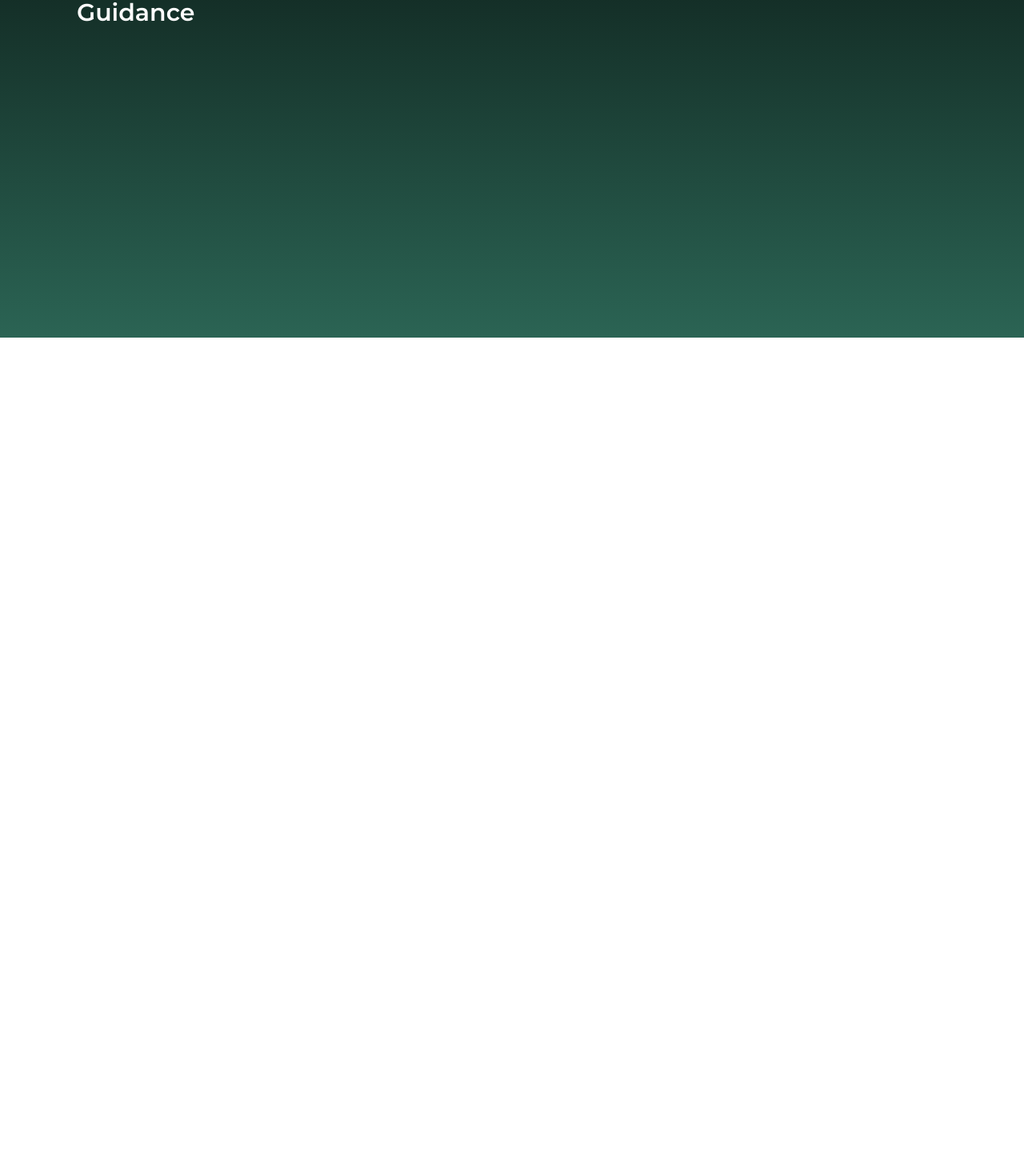
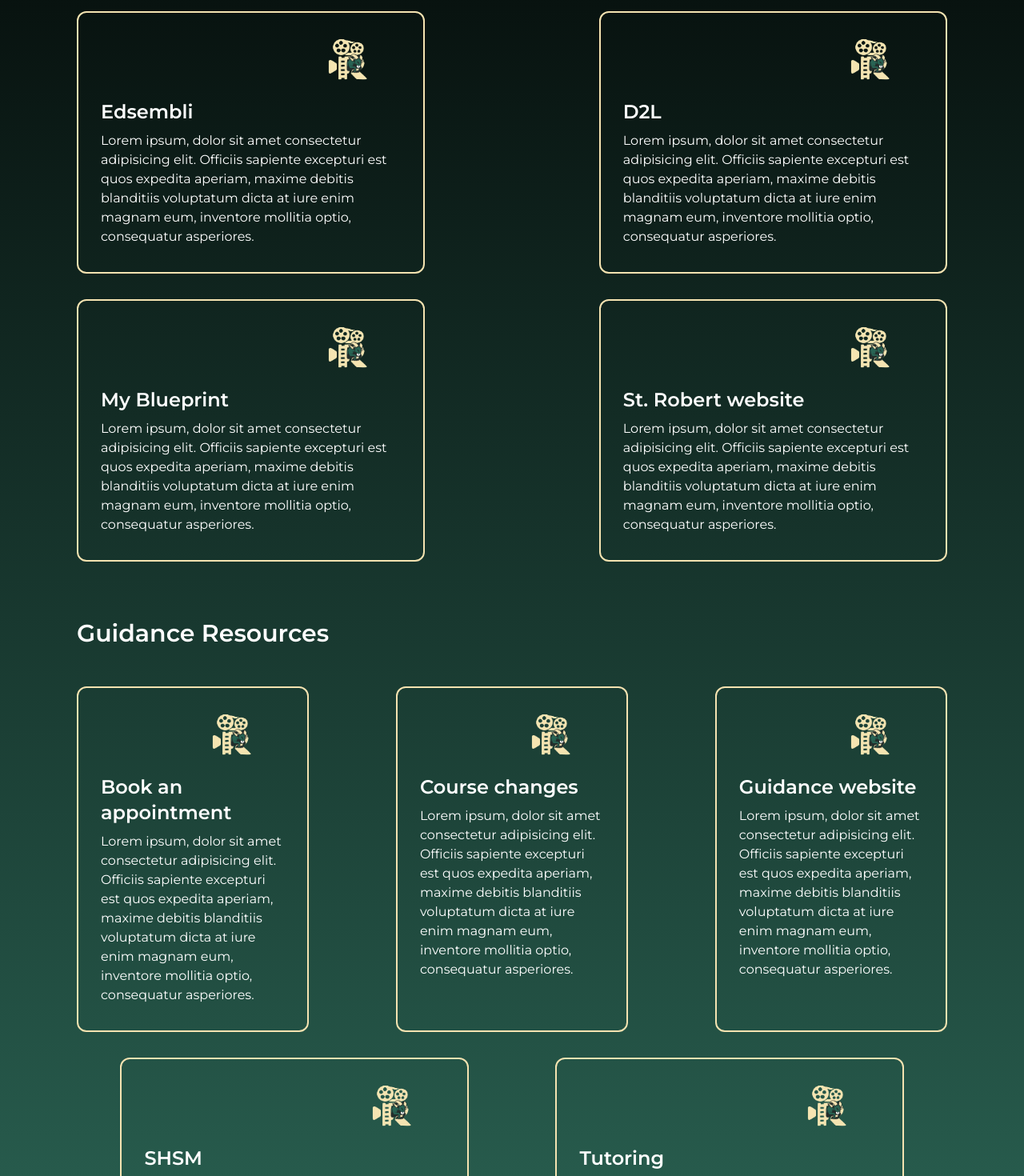
Before and after one commit to Anderson-Lai/rmc-frontend, a React (Vite) app: page /resources in a window 1280 px wide. Shown: the part 378-1848 px from the top of the page at 80% size. Before the commit the page ends 800 px from the top, so only its background shows below. Built offline with nearby package versions, Linux system fonts and the light colour scheme.

Commit message:
resources page

```diff
--- a/src/Components/Card.tsx
+++ b/src/Components/Card.tsx
@@ -11,7 +11,7 @@
         <div className="border-2 border-border-light-yellow hover:shadow-small-white flex flex-col px-7 pt-3 pb-8
             my-4 rounded-xl hover:-translate-y-2 duration-150 delay-100" style={{width: "80%"}}>
             <div className="flex justify-end mx-4">
-                <img src={image} className="max-w-24" />
+                <img src={image} className="max-w-24" alt="image" />
             </div>
             <h4 className="text-2xl font-semibold mb-2">{title}</h4>
             <p>{body}</p>
--- a/src/Components/Layout.tsx
+++ b/src/Components/Layout.tsx
@@ -15,7 +15,7 @@
             <header className="text-text-light-green flex justify-between px-4 py-3 my-5">
                 <Logo logo={logo} />
 
-                <nav className="flex flex-wrap">
+                <nav className="grid md:grid-cols-2 lg:flex">
                     {
                         Object.keys(links).map((key, index) => {
                             return (
--- /dev/null
+++ b/src/Components/PageTitle.tsx
@@ -0,0 +1,9 @@
+
+
+type Props = {
+    title: string
+}
+
+export default function PageTitle(  { title } : Props ) {
+    return <h1 className="font-bold text-6xl text-center">{title}</h1>
+}
--- a/src/Data/ResourcesData.tsx
+++ b/src/Data/ResourcesData.tsx
@@ -0,0 +1,46 @@
+import logo from '../assets/logo.png';
+
+
+const filler = "Lorem ipsum, dolor sit amet consectetur adipisicing elit. Officiis sapiente excepturi est quos expedita aperiam, maxime debitis blanditiis voluptatum dicta at iure enim magnam eum, inventore mollitia optio, consequatur asperiores."
+
+export const generalData = {
+    edsembli: {
+        image: logo,
+        body: filler,
+    },
+    blueprint: {
+        image: logo,
+        body: filler,
+    },
+    d2l: {
+        image: logo,
+        body: filler,
+    },
+    strWebsite: {
+        image: logo,
+        body: filler,
+    },
+}
+
+export const guidanceData = {
+    appointment: {
+        image: logo,
+        body: filler,
+    },
+    courseChange: {
+        image: logo,
+        body: filler,
+    },
+    guidanceWebsite: {
+        image: logo,
+        body: filler,
+    },
+    shsm: {
+        image: logo,
+        body: filler,
+    },
+    tutoring: {
+        image: logo,
+        body: filler,
+    },
+}
--- a/src/Pages/Home.tsx
+++ b/src/Pages/Home.tsx
@@ -21,7 +21,7 @@
 
     return (
         <>
-            <div className="md:mt-20 flex flex-col items-center text-center">
+            <div className="md:mt-12 lg:mt-20 flex flex-col items-center text-center">
                 <h1 className="text-8xl lg:text-9xl font-bold">RAMS MEDIA</h1>
                 <h4 className="font-semibold mt-10">Rising Artists Marketing and Storytelling</h4>
 
@@ -31,26 +31,26 @@
                 </button>
             </div>
 
-            <div className="mt-14 md:mx-24 md:block flex flex-col items-center">
+            <div className="mt-14 lg:mx-24 lg:block flex flex-col items-center">
                 <h3 className="font-semibold text-3xl mb-8">About Us</h3>
-                <div className="grid grid-cols-1 md:grid-cols-2 place-items-center md:place-items-start">
-                    <div className="flex flex-col md:items-start items-center">
+                <div className="grid grid-cols-1 lg:grid-cols-2 place-items-center lg:place-items-start">
+                    <div className="flex flex-col lg:items-start items-center">
                         <Card image={cardData.purpose.image} title="Our Purpose" body={cardData.purpose.body} />
-                        <Card image={cardData.goals.image} title="Our Goals" body={cardData.goals.image} />
+                        <Card image={cardData.goals.image} title="Our Goals" body={cardData.goals.body} />
                     </div>
 
-                    <div className="flex flex-col md:items-end items-center">
+                    <div className="flex flex-col lg:items-end items-center">
                         <Card image={cardData.announcements.image} title="Daily Announcements" body={cardData.announcements.body} />
                         <Card image={cardData.music.image} title="Morning Music" body={cardData.music.body} />
                     </div>
                 </div>
             </div>
 
-            <div className="mt-28 flex flex-col items-center">
+            <div className="mt-28 mb-64 flex flex-col items-center">
                 <h2 className="font-bold text-center text-3xl">St. Robert CHS</h2>
                 <p className="text-center my-9" style={{maxWidth: "50%"}}>{appDescription}</p>
 
-                <button className="mt-4 mb-96 text-2xl rounded-xl border border-border-light-yellow px-3 py-2
+                <button className="mt-4 text-2xl rounded-xl border border-border-light-yellow px-3 py-2
                  hover:-translate-y-2 duration-200 delay-100 hover:scale-110 hover:shadow-white"
                  onClick={handleDownload}>
                     Download the App
--- a/src/Pages/Resources.tsx
+++ b/src/Pages/Resources.tsx
@@ -1,12 +1,50 @@
+import Card from "../Components/Card";
+import PageTitle from "../Components/PageTitle";
+import { generalData, guidanceData } from "../Data/ResourcesData";
 
 
 export default function Resources() {
     return (
         <>
-            <h1 className="font-bold text-6xl text-center">RESOURCES</h1>
-            <div className="mt-14 md:mx-24 md:block flex flex-col items-center">
+            <PageTitle title="RESOURCES" />
+
+            <div className="mt-14 lg:mx-24 lg:block flex flex-col items-center">
                 <h3 className="font-semibold text-3xl mb-8">General Resources</h3>
-                <h3 className="font-semibold text-3xl mb-8">Guidance</h3>
+                <div className="grid grid-cols-1 lg:grid-cols-2 place-items-center lg:place-items-start">
+                    <div className="flex flex-col lg:items-start items-center">
+                        <Card image={generalData.edsembli.image} title="Edsembli" body={generalData.edsembli.body} />
+                        <Card image={generalData.blueprint.image} title="My Blueprint" body={generalData.blueprint.body} />
+                    </div>
+
+                    <div className="flex flex-col lg:items-end items-center">
+                        <Card image={generalData.d2l.image} title="D2L" body={generalData.d2l.body} />
+                        <Card image={generalData.strWebsite.image} title="St. Robert website" body={generalData.strWebsite.body} />
+                    </div>
+                </div>
+            </div>
+
+            <div className="mt-14 lg:mx-24 lg:block flex flex-col items-center">
+                <h3 className="font-semibold text-3xl mb-8">Guidance Resources</h3>
+                <div className="grid grid-cols-1 lg:grid-cols-3">
+                    <div className="flex justify-center lg:justify-start">
+                        <Card image={guidanceData.appointment.image} title="Book an appointment" body={guidanceData.appointment.body} />
+                    </div>
+                    <div className="flex justify-center lg:justify-center">
+                        <Card image={guidanceData.courseChange.image} title="Course changes" body={guidanceData.courseChange.body} />
+                    </div>
+                    <div className="flex justify-center lg:justify-end">
+                        <Card image={guidanceData.guidanceWebsite.image} title="Guidance website" body={guidanceData.guidanceWebsite.body} />
+                    </div>
+                </div>
+
+                <div className="grid grid-cols-1 lg:grid-cols-2">
+                    <div className="flex justify-center">
+                        <Card image={guidanceData.shsm.image} title="SHSM" body={guidanceData.shsm.body} />
+                    </div>
+                    <div className="flex justify-center">
+                        <Card image={guidanceData.tutoring.image} title="Tutoring" body={guidanceData.tutoring.body} />
+                    </div>
+                </div>
             </div>
         </>
     );
```
